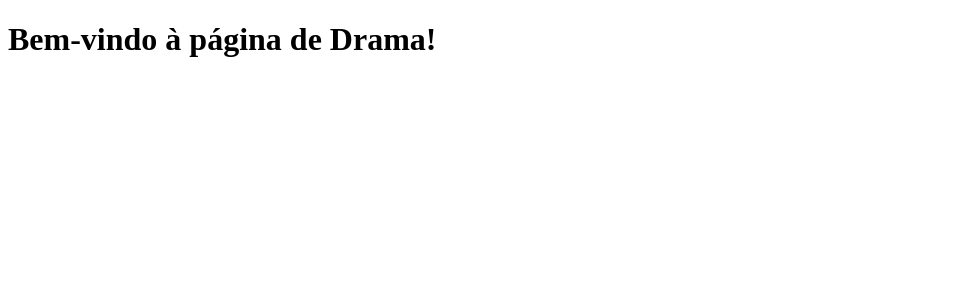
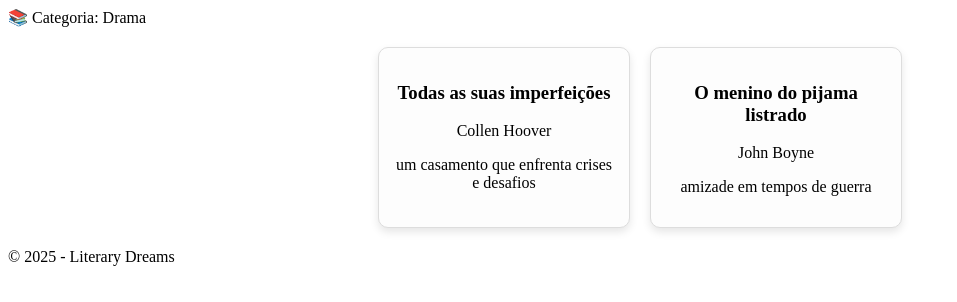
Before and after one commit to gabrielamaral332/Projeto-Desenv.-web, a plain HTML site: page drama.html in a window 1280 px wide. Shown: the whole page, without its empty margins (0-957 px from the left). Drawn offline with Linux system fonts and the light colour scheme.

Commit message:
Update drama.html

```diff
--- a/drama.html
+++ b/drama.html
@@ -1,11 +1,65 @@
 <!DOCTYPE html>
 <html lang="pt">
 <head>
-    <meta charset="UTF-8">
-    <title>Romance</title>
-    <link rel="stylesheet" href="style.css">
+  <meta charset="UTF-8">
+  <title>Romance - Literary Dreams</title>
+  <link rel="stylesheet" href="style.css">
+  <style>
+    .book-container {
+      display: flex;
+      flex-wrap: wrap;
+      gap: 20px;
+      justify-content: center;
+      padding: 20px;
+    }
+
+    .book-card {
+      width: 220px;
+      background-color: #fdfdfd;
+      border: 1px solid #ddd;
+      border-radius: 10px;
+      padding: 15px;
+      box-shadow: 0 4px 8px rgba(0, 0, 0, 0.1);
+      cursor: pointer;
+      transition: transform 0.2s;
+      text-align: center;
+    }
+
+    .book-card:hover {
+      transform: scale(1.03);
+      background-color: #f5f5f5;
+    }
+
+    .book-card a {
+      text-decoration: none;
+      color: inherit;
+      display: block;
+    }
+  </style>
 </head>
 <body>
-    <h1>Bem-vindo à página de Drama!</h1>
+  <header>📚 Categoria: Drama</header>
+
+  <main>
+    <div class="book-container">
+      <div class="book-card">
+        <a href="leitura.html?livro=Todas as%20suas%20imperfeições">
+            <h3>Todas as suas imperfeições</h3>
+            <p>Collen Hoover</p>
+            <p>um casamento que enfrenta crises e desafios</p>
+        </a>
+      </div>
+
+      <div class="book-card">
+        <a href="leitura.html?livro=O%20menino%20Do%20Pijama%20de%20Listrado">
+            <h3>O menino do pijama listrado</h3>
+            <p>John Boyne</p>
+            <p>amizade em tempos de guerra</p>
+        </a>
+      </div>
+    </div>
+  </main>
+
+  <footer>© 2025 - Literary Dreams</footer>
 </body>
 </html>
```
